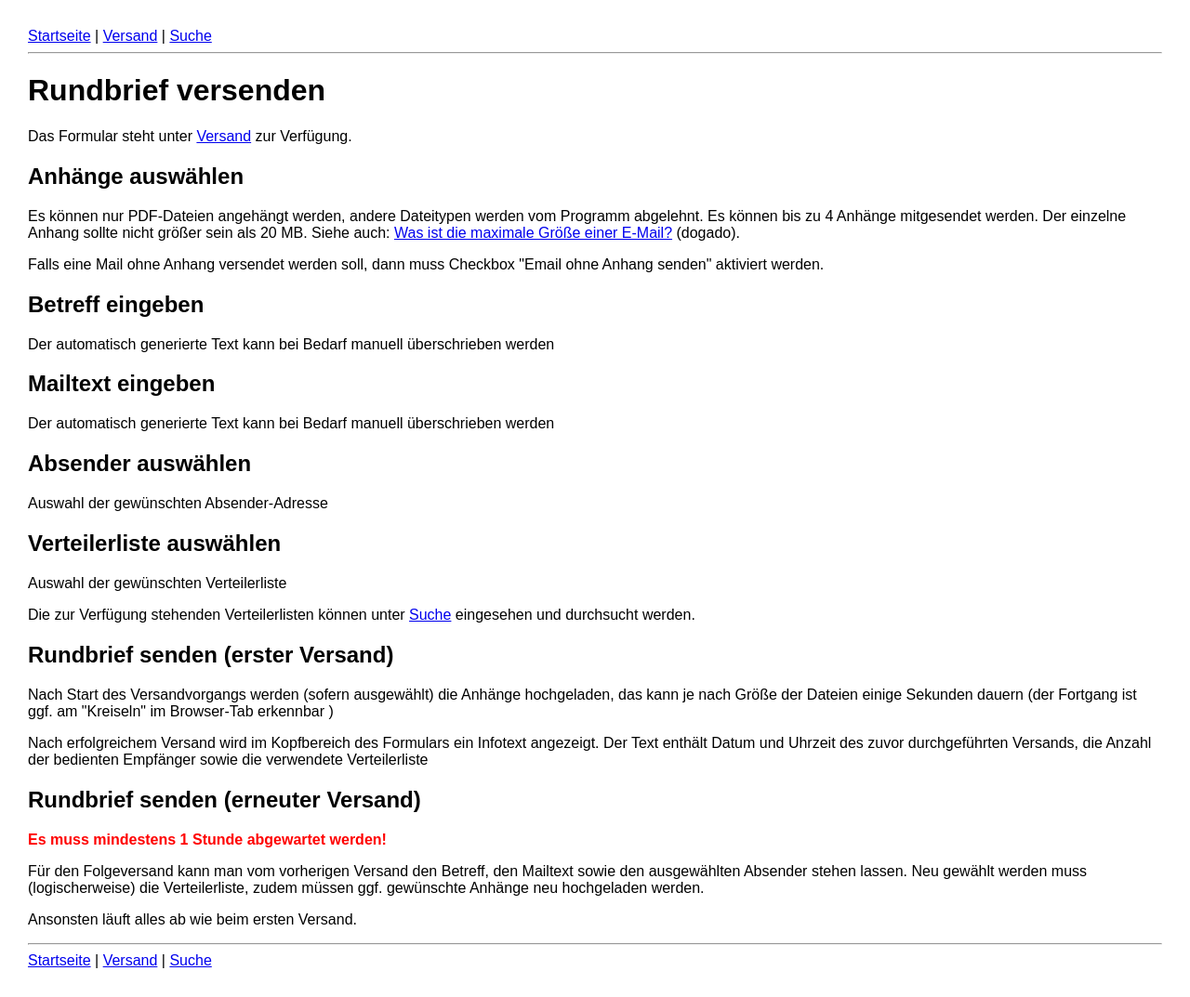
After one commit to birrei/pipo, a PHP site: page /hilfe_versand.php in a window 1280 px wide. The commit adds this page. Shown: the whole page at 93% size. Run offline with PHP 8.4, Linux system fonts and the light colour scheme.

Commit message:
Überarbeitung Seitenstruktur, Hilfe-Texte

```diff
--- a/rundbrief/foot.php
+++ b/rundbrief/foot.php
@@ -4,9 +4,7 @@
 
 <a href="index.php" tabindex="-1">Startseite</a> |
 <a href="versand.php" tabindex="-1">Versand</a> |
-<a href="suche.php" tabindex="-1">Suche</a> |
-<a href="help.php" tabindex="-1">Hilfe</a>
-
+<a href="suche.php" tabindex="-1">Suche</a>
 </p>
 
 
--- a/rundbrief/head.php
+++ b/rundbrief/head.php
@@ -21,8 +21,7 @@ $title_complete=($title_page!=''?$title_page.' - '.$title_base:$title_base);
 <body>
 <a href="index.php" tabindex="-1">Startseite</a> |
 <a href="versand.php" tabindex="-1">Versand</a> |
-<a href="suche.php" tabindex="-1">Suche</a> |
-<a href="help.php" tabindex="-1">Hilfe</a>
+<a href="suche.php" tabindex="-1">Suche</a>
 <hr>
 
 <?php
--- /dev/null
+++ b/rundbrief/hilfe_versand.php
@@ -0,0 +1,72 @@
+<?php
+$PageTitle='Hilfe Rundbrief-Versand';
+include 'head.php';
+?>
+
+<h1>Rundbrief versenden</h1>
+
+<p>Das Formular steht unter <a href="versand.php">Versand</a> zur Verfügung. </p>
+
+<!--
+
+  <p>
+    Die nachfolgende Anleitung beschreibt den allgemeinen Ablauf des Versands. Sie enthält jedoch aus Datenschutzgründen keine
+    Angaben zu den konkreten Verteilerlisten, Absenderadressen oder eingerichteten Weiterleitungen.
+    Bei Bedarf können diesee Zusatzinformationen in <a href="PPR_Rundbrief_Anleitung_Extra.pdf">dieser separaten Datei</a>
+    eingesehen werden.
+  </p>
+
+-->
+
+<!-- <p style="color:red; font-weight:bold">Entwurf! </p> -->
+
+<h2>Anhänge auswählen </h2>
+
+<p> Es können nur PDF-Dateien angehängt werden, andere Dateitypen werden vom Programm abgelehnt.
+Es können bis zu 4 Anhänge mitgesendet werden. Der einzelne Anhang sollte nicht größer sein als 20 MB.
+Siehe auch: <a href="https://help.dogado.de/hc/de/articles/22597257803409-Was-ist-die-maximale-Gr%C3%B6%C3%9Fe-einer-E-Mail" target="_blank">Was ist die maximale Größe einer E-Mail?</a> (dogado).
+
+</p>
+
+<p>Falls eine Mail ohne Anhang versendet werden soll, dann muss Checkbox "Email ohne Anhang senden" aktiviert werden.</p>
+
+<h2>Betreff eingeben </h2>
+<p>Der automatisch generierte Text kann bei Bedarf manuell  überschrieben werden</p>
+
+<h2>Mailtext eingeben </h2>
+<p>Der automatisch generierte Text kann bei Bedarf manuell  überschrieben werden</p>
+
+<h2>Absender auswählen</h2>
+<p>Auswahl der gewünschten Absender-Adresse </p>
+
+<h2>Verteilerliste auswählen</h2>
+<p>Auswahl der gewünschten Verteilerliste </p>
+<p>Die zur Verfügung stehenden Verteilerlisten können unter <a href="suche.php">Suche</a> eingesehen und durchsucht werden. </p>
+
+<h2>Rundbrief senden (erster Versand)</h2>
+<p> Nach Start des Versandvorgangs werden (sofern ausgewählt) die Anhänge hochgeladen, das kann je nach Größe der Dateien einige Sekunden dauern
+(der Fortgang ist ggf. am "Kreiseln" im Browser-Tab erkennbar ) </p>
+
+<p>
+  Nach erfolgreichem Versand wird im Kopfbereich des Formulars ein Infotext angezeigt.
+  Der Text enthält Datum und Uhrzeit des zuvor durchgeführten Versands, die Anzahl der bedienten Empfänger sowie die verwendete Verteilerliste
+</p>
+
+<h2>Rundbrief senden (erneuter Versand)</h2>
+
+<p style="color:red; font-weight:bold"> Es muss mindestens 1 Stunde abgewartet werden!  </p>
+
+<!-- Vermutlich sind nicht Abstände, sondern fixe Zeitfenster massgeblich - das muss ich nochmal testen  -->
+
+<p>Für den Folgeversand kann man vom vorherigen Versand
+  den Betreff, den Mailtext sowie den ausgewählten Absender stehen lassen.
+  Neu gewählt werden muss (logischerweise) die Verteilerliste,
+  zudem müssen ggf. gewünschte Anhänge neu hochgeladen werden.
+
+<p>Ansonsten läuft alles ab wie beim ersten Versand. </p>
+
+
+<?php
+include 'foot.php';
+
+?>
--- a/rundbrief/suche.php
+++ b/rundbrief/suche.php
@@ -6,7 +6,7 @@ require_once 'class.htmlselect.php';
 require_once 'class.verteilerliste.php';
 ?>
 
-<h3>Suche</h3>
+<h3>Suche</h3><p> <a href="hilfe_suche.php" target="_blank">Hilfe</a></p>
 
 <?php
 
@@ -22,6 +22,8 @@ $Suchtext=isset($_REQUEST['Suchtext'])?$_REQUEST['Suchtext']:'';
 $Freigeschaltet=isset($_REQUEST['Freigeschaltet'])?$_REQUEST['Freigeschaltet']:'';
 
 ?>
+
+
 
 <form enctype="multipart/form-data" action="" method="GET" id="adminformular" accept-charset="UTF-8">
 
--- a/rundbrief/versand.php
+++ b/rundbrief/versand.php
@@ -53,6 +53,8 @@ if(isset($_POST['versenden'])) {
 
 }
 ?>
+
+<p> <a href="hilfe_versand.php" target="_blank">Hilfe</a></p>
 
 <form enctype="multipart/form-data" action="" method="post" id="adminformular" accept-charset="UTF-8">
 <table class="Mailformular">
```
Also changed, not shown: rundbrief/help.php (deleted, +0 -80 lines), rundbrief/hilfe_suche.php (added, +57 -0 lines), rundbrief/index.php (+4 -3 lines), README.md.
